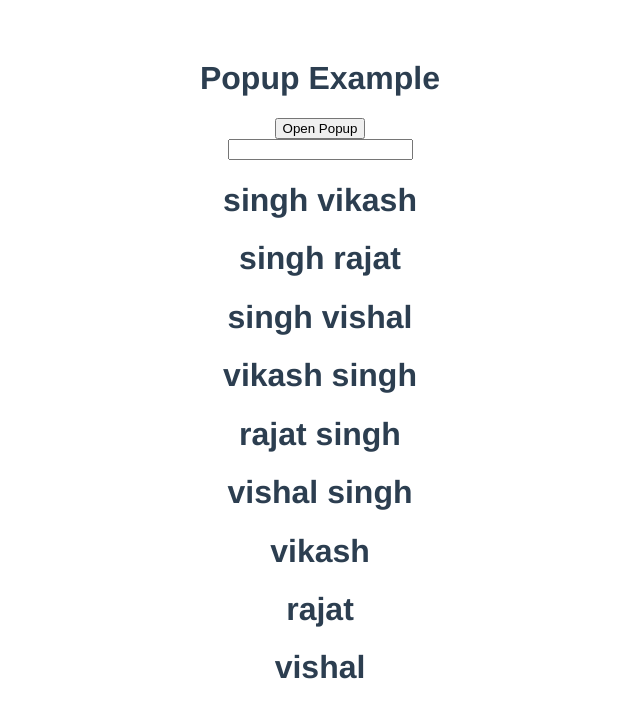
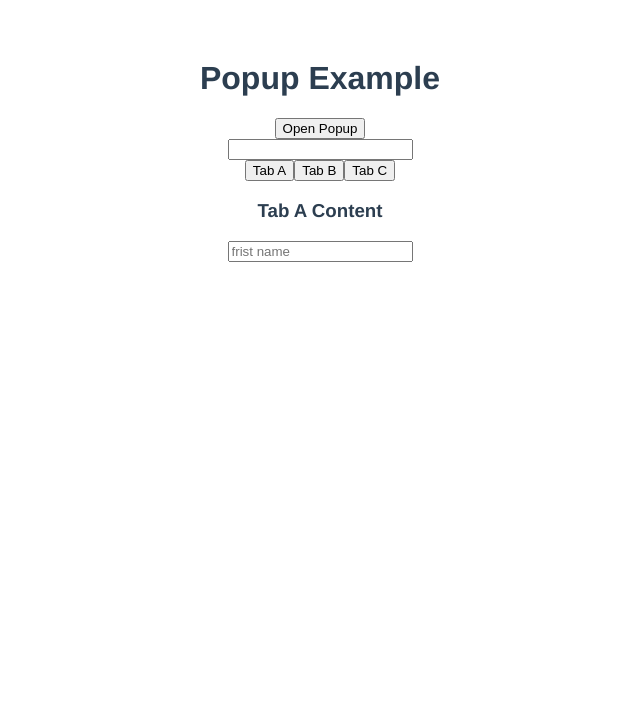
Before and after one commit to mentorvikash/Vue-tutorial-complete, a Vue app in the folder vue-with-components/: page / in a window 1280 px wide. Shown: the top 718 px of the page, without its empty margins (320-960 px from the left). Built offline with nearby package versions, Linux system fonts and the light colour scheme.

Commit message:
check one tab to render specfic tab detail

```diff
--- a/vue-with-components/src/App.vue
+++ b/vue-with-components/src/App.vue
@@ -8,7 +8,8 @@
   <PopupExample />
   <InputMain />
   <!-- <SlotMain /> -->
-  <SlotAdvance />
+  <!-- <SlotAdvance /> -->
+  <DynamicTab />
 </template>
 
 <script>
@@ -18,7 +19,8 @@
 import PopupExample from './components/popup/index.vue';
 import InputMain from './components/customInput/index.vue';
 // import SlotMain from './components/slots/index.vue';
-import SlotAdvance from './components/slotsAdvance/index.vue';
+// import SlotAdvance from './components/slotsAdvance/index.vue';
+import DynamicTab from './components/dynamicTab/index.vue';
 
 export default {
   name: 'App',
@@ -39,7 +41,8 @@ export default {
     PopupExample,
     InputMain,
     // SlotMain,
-    SlotAdvance
+    // SlotAdvance,
+    DynamicTab,
   },
 }
 </script>
--- /dev/null
+++ b/vue-with-components/src/components/dynamicTab/TabA.vue
@@ -0,0 +1,19 @@
+<template>
+    <div>
+        <h3>Tab A Content</h3>
+        <input text v-model="fname" placeholder="frist name" />
+    </div>
+</template>
+
+<script>
+export default {
+    name: 'TabA',
+    data() {
+        return {
+            fname: ""
+        }
+    }
+}
+</script>
+
+<style scoped></style>
--- /dev/null
+++ b/vue-with-components/src/components/dynamicTab/TabB.vue
@@ -0,0 +1,13 @@
+<template>
+    <div>
+        <h3>Tab B Content</h3>
+    </div>
+</template>
+
+<script>
+export default {
+    name: 'TabB'
+}
+</script>
+
+<style scoped></style>
--- /dev/null
+++ b/vue-with-components/src/components/dynamicTab/TabC.vue
@@ -0,0 +1,13 @@
+<template>
+    <div>
+        <h3>Tab C Content</h3>
+    </div>
+</template>
+
+<script>
+export default {
+    name: 'TabC'
+}
+</script>
+
+<style scoped></style>
--- /dev/null
+++ b/vue-with-components/src/components/dynamicTab/index.vue
@@ -0,0 +1,43 @@
+<template>
+    <div>
+        <button @click="activeTab = 'TabA'">Tab A</button>
+        <button @click="activeTab = 'TabB'">Tab B</button>
+        <button @click="activeTab = 'TabC'">Tab C</button>
+    </div>
+    <div>
+
+        <!-- will help to preserve the state -->
+        <keep-alive>
+            <component :is="activeTab" />
+        </keep-alive>
+        <!--
+        <TabA v-if="activeTab === 'TabA'" />
+        <TabB v-if="activeTab === 'TabB'" />
+        <TabC v-if="activeTab === 'TabC'" />
+    -->
+    </div>
+</template>
+
+<script>
+import TabA from './TabA.vue';
+import TabB from './TabB.vue';
+import TabC from './TabC.vue';
+
+export default {
+    name: 'DynamicTab',
+    data() {
+        return {
+            activeTab: 'TabA'
+        }
+    },
+    components: {
+        TabA,
+        TabB,
+        TabC,
+    }
+}
+</script>
+
+<style scoped></style>
+
+<!-- keepAlive tag is used when we not want to rerender our component again and again and preserve its state -->
```
